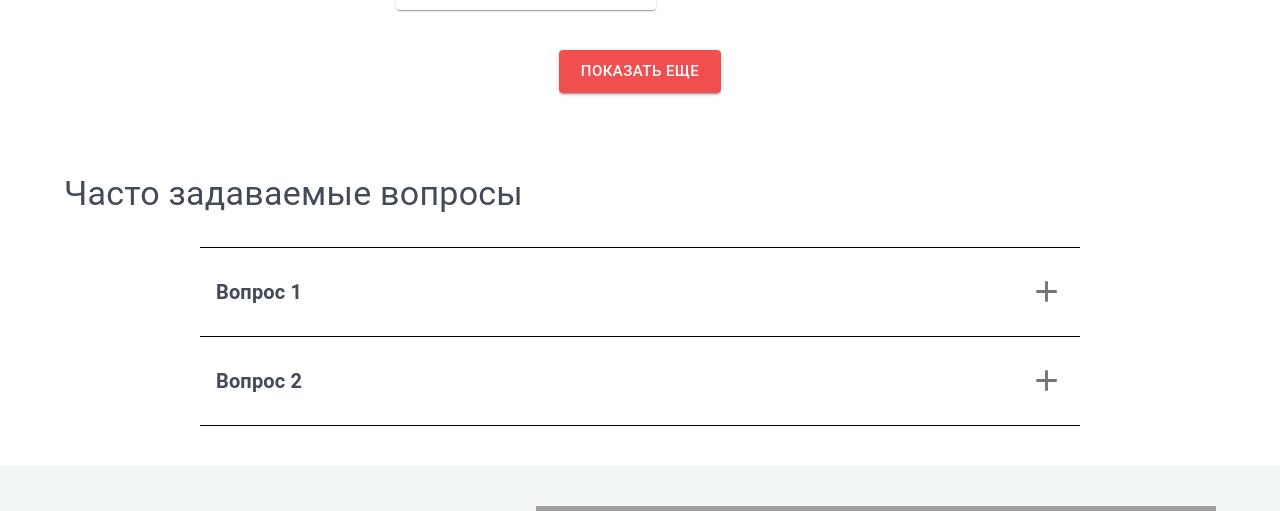
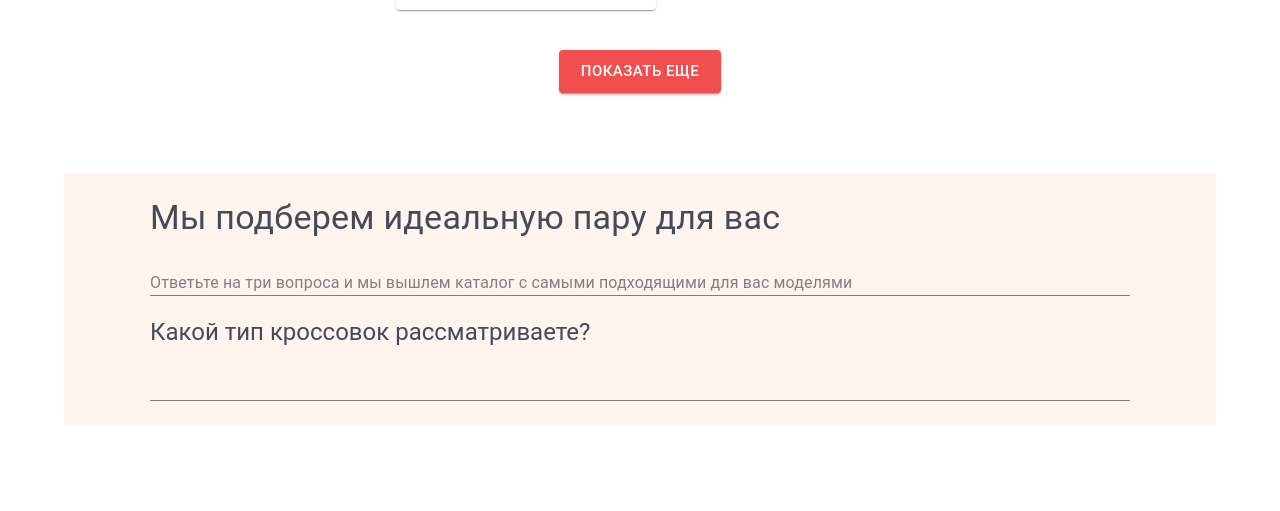
Before and after one commit to NataSmit/sneak-max, a React (Create React App) app: page / in a window 1280 px wide. Shown: the part 1340-1851 px from the top of the page. Built offline with nearby package versions, Linux system fonts and the light colour scheme; grey boxes are pictures that could not be loaded.

Commit message:
form for shoes choosing started

```diff
--- a/src/App.js
+++ b/src/App.js
@@ -5,6 +5,7 @@ import Catalogue from './components/Catalogue/Catalogue'
 import Questions from './components/Questions/Questions'
 import Contact from './components/Contact/Contact'
 import Footer from './components/Footer/Footer';
+import SuitableFootwear from './components/SuitableFootwear/SuitableFootwear';
 
 function App() {
   return (
@@ -12,6 +13,7 @@ function App() {
       <Header/>
       <Intro/>
       <Catalogue/>
+      <SuitableFootwear/>
       <Questions/>
       <Contact/>
       <Footer />
--- /dev/null
+++ b/src/components/FormTitle/FormTitle.jsx
@@ -0,0 +1,14 @@
+import { Typography } from '@mui/material'
+import React from 'react'
+
+export default function FormTitle({children}) {
+  return (
+    <Typography
+      variant="h5"
+      component="h2"
+      sx={{ color: "rgba(68, 75, 88, 1)", marginBottom: 4 }}
+    >
+      {children}
+    </Typography>
+  )
+}
--- a/src/components/Questions/Questions.jsx
+++ b/src/components/Questions/Questions.jsx
@@ -1,11 +1,12 @@
 import { Box, Typography, Accordion, AccordionSummary, AccordionDetails } from '@mui/material'
 import React from 'react'
 import AddIcon from '@mui/icons-material/Add';
+import Title from '../Title/Title';
 
 export default function Questions() {
   return (
     <Box sx={{py: 5, maxWidth: 1152, my: 0, mx: 'auto'}}>
-      <Typography variant='h4' component='h1'sx={{color: 'rgba(68, 75, 88, 1)', marginBottom: 4}} >Часто задаваемые вопросы</Typography>
+      <Title>Часто задаваемые вопросы</Title>
       <Box sx={{maxWidth: 880, my: 0, mx: 'auto'}}>
         <Accordion disableGutters sx={{boxShadow: 'none', borderTop: '1px solid black', borderBottom: '1px solid black', '&:first-of-type': {borderRadius: 0}, '&::before': {opacity: 0}}}>
         <AccordionSummary
--- /dev/null
+++ b/src/components/SuitableFootwear/Form/ChooseShoesForm.jsx
@@ -0,0 +1,12 @@
+import React from 'react'
+import styles from './ChooseShoesForm.module.scss'
+import ShoesType from './ShoesType'
+
+export default function ChooseShoesForm() {
+  return (
+    <form className={styles.form}>
+      <ShoesType/>
+
+    </form>
+  )
+}
--- /dev/null
+++ b/src/components/SuitableFootwear/Form/ChooseShoesForm.module.scss
@@ -0,0 +1,5 @@
+.form {
+  border-top: 1px solid rgba(128, 128, 128, 1);
+  border-bottom: 1px solid rgba(128, 128, 128, 1);
+  padding: 20px 0;
+}
--- /dev/null
+++ b/src/components/SuitableFootwear/Form/ShoesType.jsx
@@ -0,0 +1,11 @@
+import { Typography } from '@mui/material'
+import React from 'react'
+import FormTitle from '../../FormTitle/FormTitle'
+
+export default function ShoesType() {
+  return (
+    <div>
+      <FormTitle>Какой тип кроссовок рассматриваете?</FormTitle>
+    </div>
+  )
+}
--- /dev/null
+++ b/src/components/SuitableFootwear/SuitableFootwear.jsx
@@ -0,0 +1,21 @@
+import { Box, Typography } from '@mui/material'
+import React from 'react'
+import Title from '../Title/Title'
+import styles from './SuitableFootwear.module.scss'
+import ChooseShoesForm from './Form/ChooseShoesForm'
+
+export default function SuitableFootwear() {
+  return (
+    <div className={styles.suitable}>
+      <Box sx={{maxWidth: 1152, my: 0, mx: 'auto', backgroundColor: 'rgba(255, 244, 238, 1)', py: 3}}>
+        <Box sx={{maxWidth: 980, my: 0, mx: 'auto'}}>
+          <Title>Мы подберем идеальную пару для вас</Title>
+          <Typography sx={{color: 'rgba(128, 128, 128, 1)'}}>
+            Ответьте на три вопроса и мы вышлем каталог с самыми подходящими для вас моделями
+          </Typography>
+          <ChooseShoesForm/>
+        </Box>
+      </Box>
+    </div>
+  )
+}
--- /dev/null
+++ b/src/components/SuitableFootwear/SuitableFootwear.module.scss
@@ -0,0 +1,3 @@
+.suitable {
+  padding: 40px 0;
+}
--- /dev/null
+++ b/src/components/Title/Title.jsx
@@ -0,0 +1,14 @@
+import { Typography } from "@mui/material";
+import React from "react";
+
+export default function Title({children}) {
+  return (
+    <Typography
+      variant="h4"
+      component="h1"
+      sx={{ color: "rgba(68, 75, 88, 1)", marginBottom: 4 }}
+    >
+      {children}
+    </Typography>
+  );
+}
```
